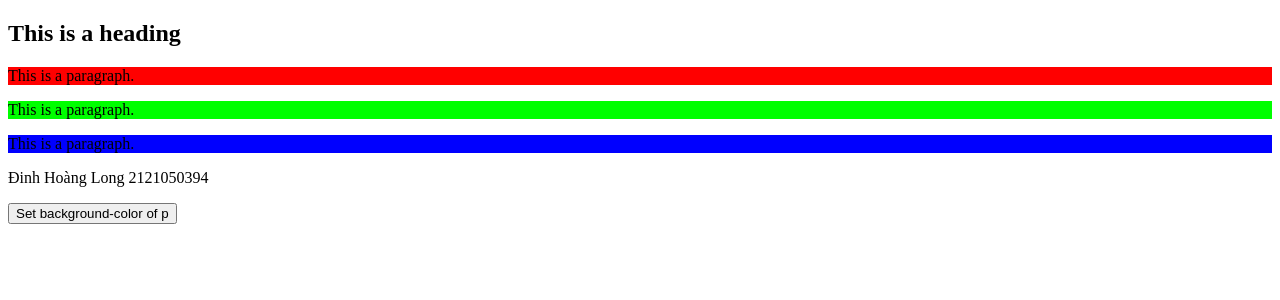
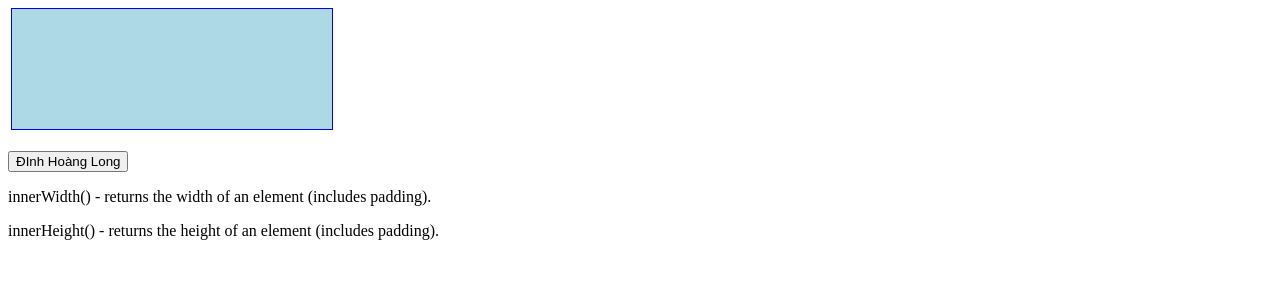
Before and after one commit to HoangLong010/phattrienungdungweb1, a PHP site: page /a.html in a window 1280 px wide. Shown: the top 300 px of the page. Run offline with PHP 8.4, Linux system fonts and the light colour scheme.

Commit message:
Jquery Dimensions

```diff
--- a/html/Jquery/a.css
+++ b/html/Jquery/a.css
@@ -1,8 +1,8 @@
-.important {
-    font-weight: bold;
-    font-size: xx-large;
+#div1 {
+    height: 100px;
+    width: 300px;
+    padding: 10px;
+    margin: 3px;
+    border: 1px solid blue;
+    background-color: lightblue;
   }
-
-  .blue {
-    color: blue;
-  }
--- a/html/Jquery/a.html
+++ b/html/Jquery/a.html
@@ -96,9 +96,21 @@
 // });
 
 
+// $(document).ready(function(){
+//   $("button").click(function(){
+//     $("p").css("background-color", "yellow");
+//   });
+// });
+
+
 $(document).ready(function(){
   $("button").click(function(){
-    $("p").css("background-color", "yellow");
+    var txt = "";
+    txt += "Width of div: " + $("#div1").width() + "</br>";
+    txt += "Height of div: " + $("#div1").height() + "</br>";
+    txt += "Inner width of div: " + $("#div1").innerWidth() + "</br>";
+    txt += "Inner height of div: " + $("#div1").innerHeight();
+    $("#div1").html(txt);
   });
 });
 </script>
@@ -182,7 +194,7 @@ $(document).ready(function(){
 
 <button>Add classes to elements</button> -->
 
-<h2>This is a heading</h2>
+<!-- <h2>This is a heading</h2>
 
 <p style="background-color:#ff0000">This is a paragraph.</p>
 <p style="background-color:#00ff00">This is a paragraph.</p>
@@ -190,7 +202,16 @@ $(document).ready(function(){
 
 <p>Đinh Hoàng Long 2121050394</p>
 
-<button>Set background-color of p</button>
+<button>Set background-color of p</button> -->
+
+<div id="div1"></div>
+<br>
+
+<button>ĐInh Hoàng Long</button>
+
+<p>innerWidth() - returns the width of an element (includes padding).</p>
+<p>innerHeight() - returns the height of an element (includes padding).</p>
+
 
 
 
```
